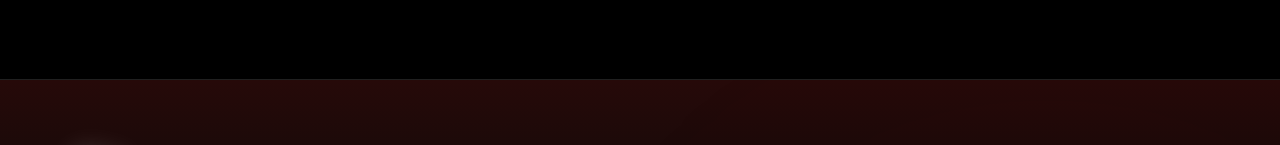
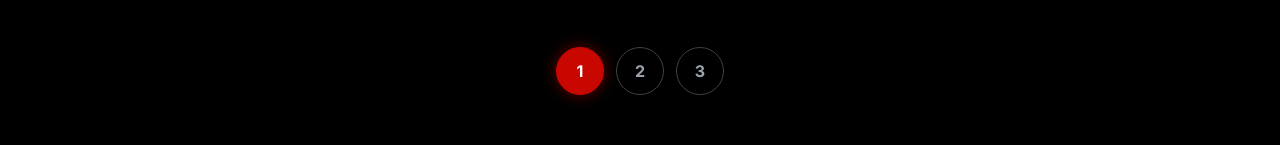
Before and after one commit to jhon-henao13/anric-web, a React (Vite) app: page /productos in a window 1280 px wide. Shown: the part 2069-2214 px from the top of the page. Built offline with nearby package versions, Linux system fonts and the light colour scheme.

Commit message:
feat(products) add page 2 & 3 in ProductsPage section

```diff
--- a/src/pages/ProductsPage.jsx
+++ b/src/pages/ProductsPage.jsx
@@ -1,12 +1,15 @@
-import React, { useState, useMemo } from 'react';
+import React, { useState, useMemo, useEffect } from 'react';
 import { motion, AnimatePresence } from 'framer-motion';
 
 export default function ProductsPage() {
   const [activeCategory, setActiveCategory] = useState('Todos');
   const [sortBy, setSortBy] = useState('default');
+  const [currentPage, setCurrentPage] = useState(1); // Nuevo estado para paginación
+  const ITEMS_PER_PAGE = 9; // Límite de productos por página
 
-  // Datos de los productos proporcionados
+  // Datos de todos los productos (Page 1, 2 y 3)
   const products = [
+    // --- PAGE 1 ORIGINAL ---
     { id: 1, name: 'Patín Hidráulico Angosto y Estándar 3T', category: 'Patines Hidráulicos', price: 6200.00, tonnage: 3, image: 'https://anric.com.mx/wp-content/uploads/2022/08/recortes-anric_0014_Grupo-23-1-300x300.jpg' },
     { id: 2, name: 'Patín Hidráulico Angosto y Estándar Amarillo 3T', category: 'Patines Hidráulicos', price: 6200.00, tonnage: 3, image: 'https://anric.com.mx/wp-content/uploads/2022/08/recortes-anric_0015_Grupo-22-1-300x300.jpg' },
     { id: 3, name: 'Patín con freno', category: 'Patines Especiales', price: 10580.00, tonnage: 3, image: 'https://anric.com.mx/wp-content/uploads/2022/08/patinconfrenoanric-1-300x300.jpg' },
@@ -16,6 +19,20 @@ export default function ProductsPage() {
     { id: 7, name: 'Patín Hidráulico Angosto y Estándar 3T Poliuretano', category: 'Patines Hidráulicos', price: 6700.00, tonnage: 3, image: 'https://anric.com.mx/wp-content/uploads/2022/08/recortes-anric_0018_Grupo-19-1-300x300.jpg' },
     { id: 8, name: 'Patín Hidráulico Batman 3T', category: 'Patines Hidráulicos', price: 11310.00, tonnage: 3, image: 'https://anric.com.mx/wp-content/uploads/2022/08/recortes-anric_0028_Grupo-9-1-300x300.jpg' },
     { id: 9, name: 'Patín Hidráulico Batman Cama Baja 3T', category: 'Patines Cama Baja', price: 12090.00, tonnage: 3, image: 'https://anric.com.mx/wp-content/uploads/2022/08/recortes-anric_0027_Grupo-10-1-300x300.jpg' },
+
+    // --- PAGE 2 NUEVOS ---
+    { id: 10, name: 'Patin Hidráulico Cama Baja 2T', category: 'Patines Cama Baja', price: 10310.00, tonnage: 2, image: 'https://anric.com.mx/wp-content/uploads/2022/08/recortes-anric_0021_Grupo-16-1-300x300.jpg' },
+    { id: 11, name: 'Patin Hidráulico Cama Extra Baja', category: 'Patines Cama Baja', price: 14740.00, tonnage: 1.5, image: 'https://anric.com.mx/wp-content/uploads/2022/08/recortes-anric_0024_Grupo-13-1-300x300.jpg' },
+    { id: 12, name: 'Patín Hidráulico con Impresora', category: 'Patines Especiales', price: 45175.00, tonnage: 2, image: 'https://anric.com.mx/wp-content/uploads/2022/08/recortes-anric_0023_Grupo-14-1-300x300.jpg' },
+    { id: 13, name: 'Patín Hidráulico Extra Angosto 3T', category: 'Patines Hidráulicos', price: 9840.00, tonnage: 3, image: 'https://anric.com.mx/wp-content/uploads/2022/08/Patin-extra-angosto-1-300x300.jpg' },
+    { id: 14, name: 'Patin Hidraulico Galvanizado 2.5T', category: 'Patines Especiales', price: 12390.00, tonnage: 2.5, image: 'https://anric.com.mx/wp-content/uploads/2022/08/recortes-anric_0017_Grupo-20-1-300x300.jpg' },
+    { id: 15, name: 'Patin Hidraulico Largo 2T', category: 'Patines Hidráulicos', price: 13090.00, tonnage: 2, image: 'https://anric.com.mx/wp-content/uploads/2022/08/PatinLargoanric-1-300x300.jpg' },
+    { id: 16, name: 'Patin Hidráulico Mini 2.5T', category: 'Patines Hidráulicos', price: 7615.00, tonnage: 2.5, image: 'https://anric.com.mx/wp-content/uploads/2022/08/recortes-anric_0034_Grupo-3-1-300x300.jpg' },
+    { id: 17, name: 'Patin Hidráulico Tijera 1.5T', category: 'Patines Especiales', price: 17400.00, tonnage: 1.5, image: 'https://anric.com.mx/wp-content/uploads/2022/08/recortes-anric_0016_Grupo-21-1-300x300.jpg' },
+    { id: 18, name: 'Patín Hidráulico Todo Terreno', category: 'Patines Especiales', price: 28665.00, tonnage: 2, image: 'https://anric.com.mx/wp-content/uploads/2022/08/recortes-anric_0036_Grupo-1-1-300x300.jpg' },
+
+    // --- PAGE 3 NUEVOS ---
+    { id: 19, name: 'Patín Para Tambos', category: 'Patines Especiales', price: 16670.00, tonnage: 0.5, image: 'https://anric.com.mx/wp-content/uploads/2022/08/recortes-anric_0030_Grupo-7-1-300x300.jpg' }
   ];
 
   const categories = ['Todos', 'Patines Hidráulicos', 'Patines Alta Capacidad', 'Patines Especiales', 'Patines Cama Baja'];
@@ -32,6 +49,20 @@ export default function ProductsPage() {
       default: return result;
     }
   }, [activeCategory, sortBy]);
+
+
+  // Resetear a la página 1 si el usuario cambia el filtro o el orden
+  useEffect(() => {
+    setCurrentPage(1);
+  }, [activeCategory, sortBy]);
+
+  // Cálculo de productos para la página actual
+  const totalPages = Math.ceil(filteredAndSortedProducts.length / ITEMS_PER_PAGE);
+  const currentProducts = filteredAndSortedProducts.slice(
+    (currentPage - 1) * ITEMS_PER_PAGE,
+    currentPage * ITEMS_PER_PAGE
+  );
+
 
   // Formateador de moneda
   const formatPrice = (price) => {
@@ -111,7 +142,7 @@ export default function ProductsPage() {
         {/* GRID DE PRODUCTOS */}
         <motion.div layout className="grid grid-cols-1 sm:grid-cols-2 lg:grid-cols-3 gap-8">
           <AnimatePresence>
-            {filteredAndSortedProducts.map((product) => (
+            {currentProducts.map((product) => (
               <motion.div
                 layout
                 initial={{ opacity: 0, scale: 0.9 }}
@@ -162,8 +193,31 @@ export default function ProductsPage() {
                 </div>
               </motion.div>
             ))}
+
           </AnimatePresence>
         </motion.div>
+
+        {/* CONTROLES DE PAGINACIÓN */}
+        {totalPages > 1 && (
+          <div className="flex justify-center mt-12 gap-3">
+            {Array.from({ length: totalPages }, (_, index) => (
+              <button
+                key={index + 1}
+                onClick={() => {
+                  setCurrentPage(index + 1);
+                  window.scrollTo({ top: 400, behavior: 'smooth' }); // Opcional: Auto-scroll al inicio de la lista
+                }}
+                className={`w-12 h-12 rounded-full flex items-center justify-center font-bold transition-all duration-300 ${
+                  currentPage === index + 1
+                    ? 'bg-anric-red text-white shadow-[0_0_15px_rgba(199,7,0,0.5)] border border-anric-red'
+                    : 'bg-transparent text-gray-400 border border-neutral-700 hover:bg-neutral-800 hover:text-white'
+                }`}
+              >
+                {index + 1}
+              </button>
+            ))}
+          </div>
+        )}
 
         {filteredAndSortedProducts.length === 0 && (
           <div className="text-center py-20 text-gray-500">
```
